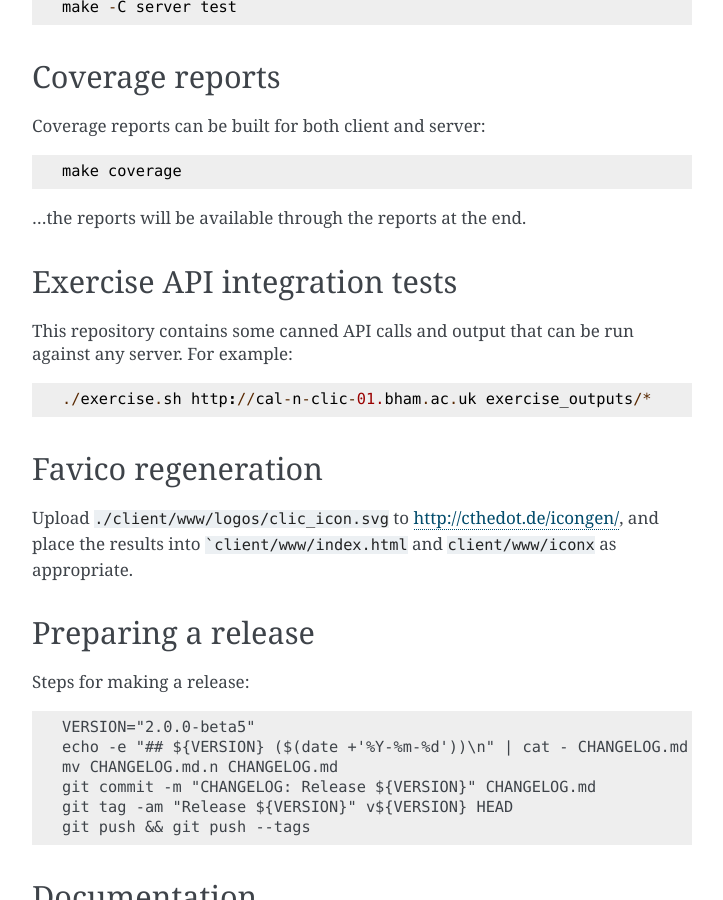
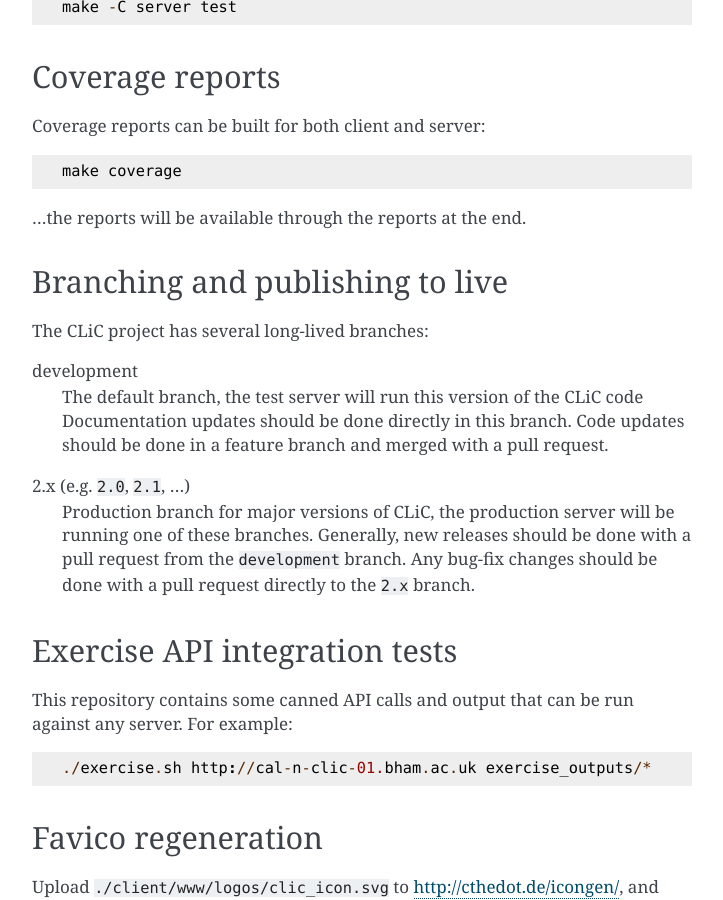
Before and after one commit to mahlberg-lab/clic, a Sphinx documentation site: the page built from docs/advanced/development.rst, in a window 1280 px wide and 900 px high, scrolled down 837 px. Shown: the whole window, without its empty margins (388-1111 px from the left). Built offline with Sphinx 7.4.7, drawn with Linux system fonts in a browser that asks for light colours; pages that are not in the unit, such as notebooks, are missing from menus; the version number could not be read and is left out; some of the changed text lies outside the part shown.

Commit message:
/docs/advanced/development: Notes on branching strategy

```diff
--- a/docs/advanced/development.rst
+++ b/docs/advanced/development.rst
@@ -42,6 +42,20 @@ Coverage reports can be built for both client and server::
     make coverage
 
 ...the reports will be available through the reports at the end.
+
+Branching and publishing to live
+--------------------------------
+
+The CLiC project has several long-lived branches:
+
+development
+    The default branch, the test server will run this version of the CLiC code
+    Documentation updates should be done directly in this branch.
+    Code updates should be done in a feature branch and merged with a pull request.
+2.x (e.g. ``2.0``, ``2.1``, ...)
+    Production branch for major versions of CLiC, the production server will be running one of these branches.
+    Generally, new releases should be done with a pull request from the ``development`` branch.
+    Any bug-fix changes should be done with a pull request directly to the ``2.x`` branch.
 
 Exercise API integration tests
 ------------------------------
```
